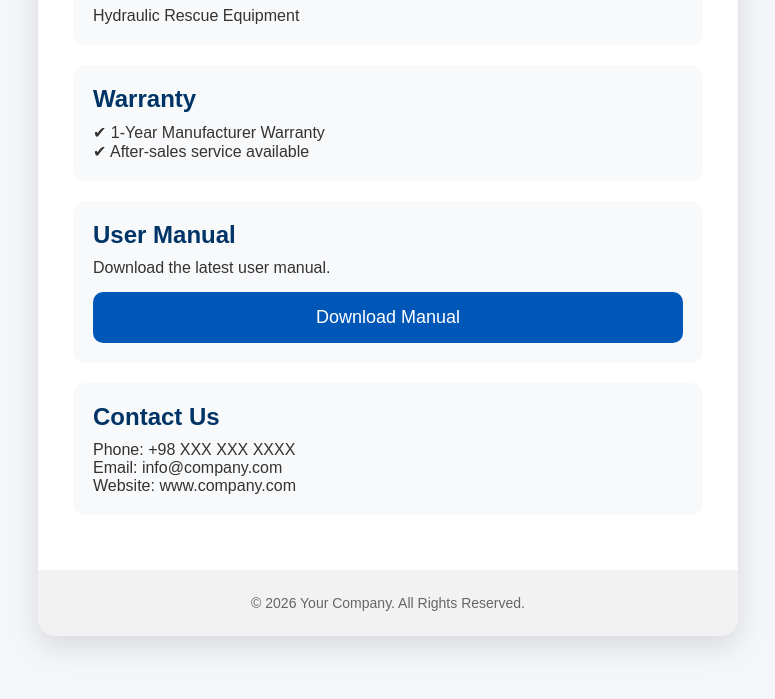
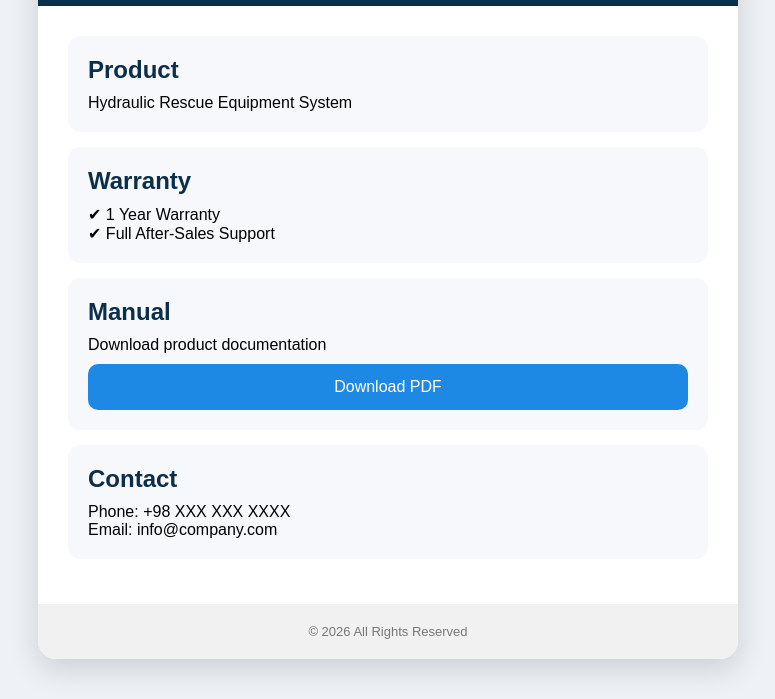
Before and after one commit to ehsan199219/iTRA, a plain HTML site: page index.html in a window 1280 px wide. Shown: the part 308-1007 px from the top of the page, without its empty margins (252-1027 px from the left). Before the commit the page ends 984 px from the top, so only its background shows below. Drawn offline with Linux system fonts and the light colour scheme.

Commit message:
Add files via upload

```diff
--- a/index.html
+++ b/index.html
@@ -3,19 +3,18 @@
 <head>
 <meta charset="UTF-8">
 <meta name="viewport" content="width=device-width, initial-scale=1.0">
-<title>Product Information</title>
+<title>Product Page</title>
 
 <style>
 *{
     margin:0;
     padding:0;
     box-sizing:border-box;
-    font-family:Arial,Helvetica,sans-serif;
+    font-family:Arial, sans-serif;
 }
 
 body{
-    background:#f4f6f9;
-    color:#333;
+    background:#eef2f7;
 }
 
 .container{
@@ -24,69 +23,62 @@ body{
     background:#fff;
     border-radius:18px;
     overflow:hidden;
-    box-shadow:0 10px 30px rgba(0,0,0,.12);
+    box-shadow:0 10px 30px rgba(0,0,0,0.15);
 }
 
 .header{
-    background:#003366;
-    color:white;
+    background:#0b2e4a;
+    color:#fff;
     text-align:center;
     padding:40px 20px;
 }
 
 .logo{
     width:120px;
-    margin-bottom:20px;
-}
-
-.header h1{
-    font-size:30px;
-}
-
-.header p{
-    opacity:.9;
-    margin-top:10px;
+    height:120px;
+    border-radius:12px;
+    object-fit:cover;
+    margin-bottom:15px;
+    border:3px solid #fff;
 }
 
 .content{
-    padding:35px;
+    padding:30px;
 }
 
 .card{
-    background:#f8f9fb;
+    background:#f6f8fb;
     padding:20px;
+    margin-bottom:15px;
     border-radius:12px;
-    margin-bottom:20px;
 }
 
 .card h2{
-    color:#003366;
+    color:#0b2e4a;
     margin-bottom:10px;
 }
 
 .button{
     display:block;
-    width:100%;
     text-align:center;
-    background:#0057b8;
-    color:white;
+    padding:14px;
+    background:#1e88e5;
+    color:#fff;
     text-decoration:none;
-    padding:15px;
     border-radius:10px;
-    font-size:18px;
-    margin-top:15px;
+    margin-top:10px;
 }
 
 .button:hover{
-    background:#003f86;
+    background:#1565c0;
 }
 
 .footer{
     text-align:center;
-    padding:25px;
-    background:#f2f2f2;
-    color:#666;
-    font-size:14px;
+    padding:20px;
+    font-size:13px;
+    color:#777;
+    background:#f1f1f1;
 }
 </style>
 
@@ -97,12 +89,11 @@ body{
 
 <div class="header">
 
-<!-- لوگوی شرکت -->
-<img src="logo.png" class="logo">
+<!-- لوگوی موقت (قابل تغییر) -->
+<img class="logo" src="https://via.placeholder.com/150" alt="Logo">
 
 <h1>Your Company Name</h1>
-
-<p>Product Information & Warranty</p>
+<p>Product Information Page</p>
 
 </div>
 
@@ -110,65 +101,31 @@ body{
 
 <div class="card">
 <h2>Product</h2>
-
-<p>
-Hydraulic Rescue Equipment
-</p>
-
+<p>Hydraulic Rescue Equipment System</p>
 </div>
 
 <div class="card">
-
 <h2>Warranty</h2>
-
-<p>
-✔ 1-Year Manufacturer Warranty
-</p>
-
-<p>
-✔ After-sales service available
-</p>
-
+<p>✔ 1 Year Warranty</p>
+<p>✔ Full After-Sales Support</p>
 </div>
 
 <div class="card">
-
-<h2>User Manual</h2>
-
-<p>
-Download the latest user manual.
-</p>
-
-<a href="#" class="button">
-Download Manual
-</a>
-
+<h2>Manual</h2>
+<p>Download product documentation</p>
+<a class="button" href="#">Download PDF</a>
 </div>
 
 <div class="card">
-
-<h2>Contact Us</h2>
-
-<p>
-Phone: +98 XXX XXX XXXX
-</p>
-
-<p>
-Email: info@company.com
-</p>
-
-<p>
-Website: www.company.com
-</p>
-
+<h2>Contact</h2>
+<p>Phone: +98 XXX XXX XXXX</p>
+<p>Email: info@company.com</p>
 </div>
 
 </div>
 
 <div class="footer">
-
-© 2026 Your Company. All Rights Reserved.
-
+© 2026 All Rights Reserved
 </div>
 
 </div>
```
Also changed, not shown: logo.png (added).
